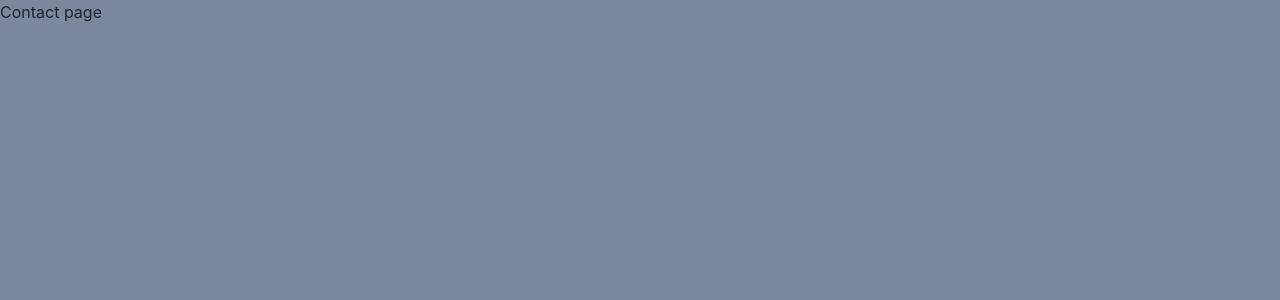
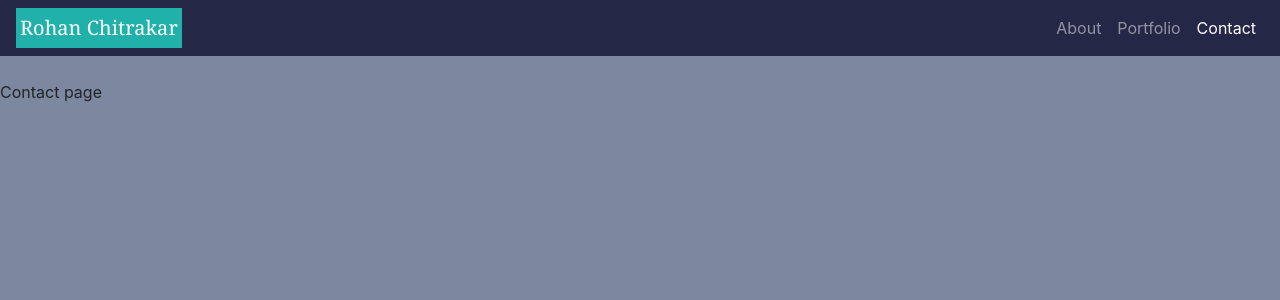
Before and after one commit to roan1088/roan1088.github.io, a React (Create React App) app: page /contact in a window 1280 px wide. Shown: the top 300 px of the page. Built offline with nearby package versions, Linux system fonts and the light colour scheme.

Commit message:
Added Header component

```diff
--- a/src/App.js
+++ b/src/App.js
@@ -5,11 +5,13 @@ import Contact from './pages/Contact';
 import Home from './pages/Home';
 import Portfolio from './pages/Portfolio';
 import PageNotFound from './pages/PageNotFound';
+import Header from './components/Header';
 
 function App() {
   return (
     <div>
       <Router>
+        <Header />
         <Switch>
           <Route exact path="/" component={Home} />
           <Route exact path="/portfolio" component={Portfolio} />
--- /dev/null
+++ b/src/components/Header/index.js
@@ -0,0 +1,33 @@
+import React from "react";
+import { Link, useLocation } from "react-router-dom";
+import "./style.css";
+
+function Header() {
+  const location = useLocation();
+
+  return (
+    <header className="mb-4">
+      <nav className="navbar navbar-expand-lg navbar-dark">
+        <Link to="/" className="navbar-brand" id="navBrand">Rohan Chitrakar</Link>
+        <button className="navbar-toggler" type="button" data-toggle="collapse" data-target="#navbarNav" aria-controls="navbarNav" aria-expanded="false" aria-label="Toggle navigation">
+          <span className="navbar-toggler-icon"></span>
+        </button>
+        <div className="collapse navbar-collapse justify-content-end" id="navbarNav">
+          <ul className="navbar-nav">
+            <li className={location.pathname === "/" ? "nav-item active" : "nav-item"}>
+              <Link to="/" className="nav-link">About</Link>
+            </li>
+            <li className={location.pathname === "/portfolio" ? "nav-item active" : "nav-item"}>
+              <Link to="/portfolio" className="nav-link">Portfolio</Link>
+            </li>
+            <li className={location.pathname === "/contact" ? "nav-item active" : "nav-item"}>
+              <Link to="/contact" className="nav-link">Contact</Link>
+            </li>
+          </ul>
+        </div>
+      </nav>
+    </header>
+  );
+}
+
+export default Header;
--- /dev/null
+++ b/src/components/Header/style.css
@@ -0,0 +1,14 @@
+#navBrand {
+  color: white;
+  background-color: lightseagreen;
+  font-family: Georgia, 'Times New Roman', Times, serif;
+}
+
+.navbar {
+  background-color: #252747;
+}
+
+.navbar-brand {
+  padding-left: 4px;
+  padding-right: 4px;
+}
```
